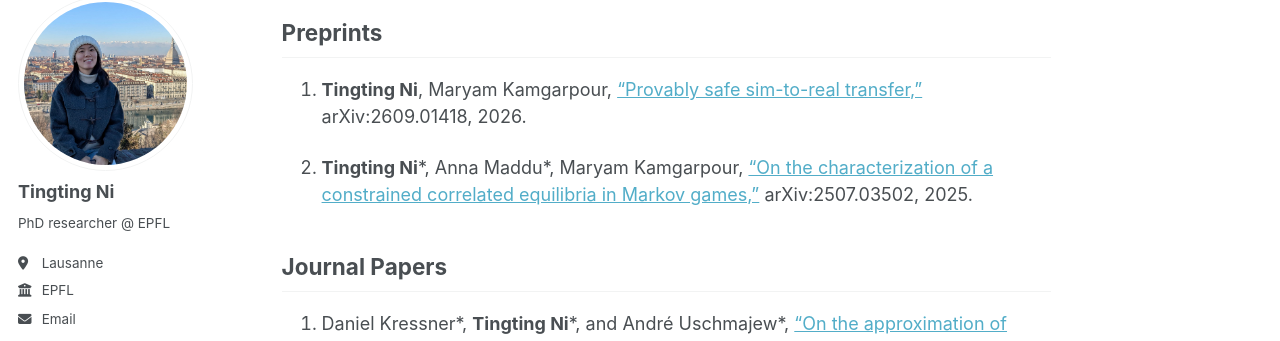
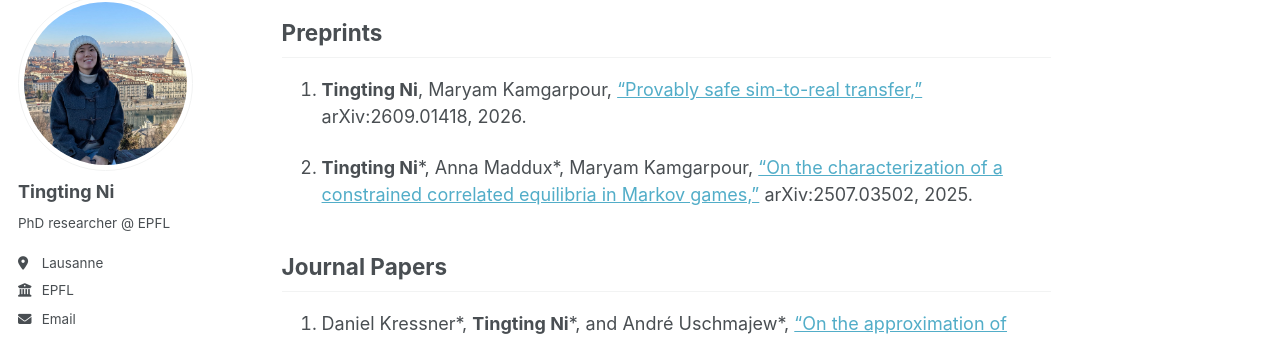
Before and after one commit to ni-tingting/ni-tingting.github.io, a Jekyll site: the page built from _pages/about.md, in a window 1280 px wide and 900 px high, scrolled down 619 px. Shown: the part 103-444 px from the top of the window. Built offline with Jekyll 4.4.1, drawn with Linux system fonts in a browser that asks for light colours; some web fonts are replaced; a script that is not in the unit is left out.

Commit message:
Update about.md

```diff
--- a/_pages/about.md
+++ b/_pages/about.md
@@ -30,7 +30,7 @@ Selected robotics projects I supervised: [Robotics Projects](/robotics-projects/
 
 1. **Tingting Ni**, Maryam Kamgarpour, ["Provably safe sim-to-real transfer,"](https://arxiv.org/abs/2609.01418) arXiv:2609.01418, 2026.
 
-2. **Tingting Ni**\*, Anna Maddu\*, Maryam Kamgarpour, ["On the characterization of a constrained correlated equilibria in Markov games,"](https://arxiv.org/abs/2507.03502) arXiv:2507.03502, 2025.
+2. **Tingting Ni**\*, Anna Maddux\*, Maryam Kamgarpour, ["On the characterization of a constrained correlated equilibria in Markov games,"](https://arxiv.org/abs/2507.03502) arXiv:2507.03502, 2025.
 
 ## Journal Papers
 
```
